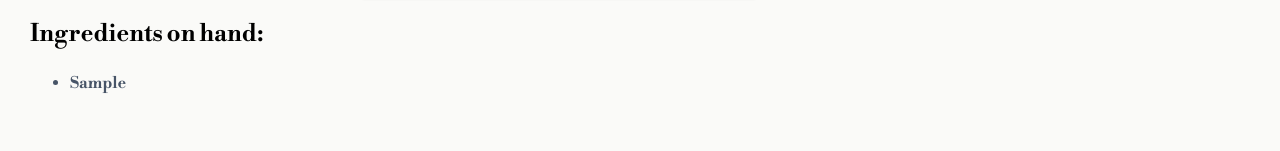
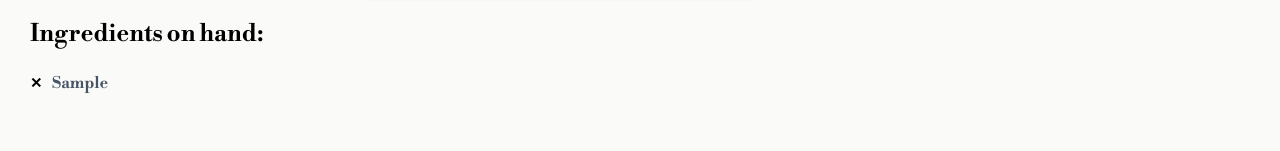
Before and after one commit to zeke2d/Chef-Claude, a React (Vite) app: page / in a window 1280 px wide. Both pictures are taken after typing "Sample" into the empty fields and a click on the button "Add ingredient". Shown: the part 149-300 px from the top of the page. Built offline with nearby package versions, Linux system fonts and the light colour scheme; no server answers; what @huggingface/inference would draw is missing.

Commit message:
Delete ingredient + change minimum ingredient
+ replaced bullet points with delete ingredient (x) button
+ change minimum required ingredient from 4 to 3

```diff
--- a/Main.jsx
+++ b/Main.jsx
@@ -17,6 +17,12 @@ export default function Main() {
         setIngredients(prevIngredients => [...prevIngredients, newIngredient])
     }
 
+    function deleteIngredient(ingredientToDelete) {
+        setIngredients(prevIngredients =>
+            prevIngredients.filter(ingredient => ingredient !== ingredientToDelete)
+        )
+    }
+
     return (
         <main>
             <form action={addIngredient} className="add-ingredient-form">
@@ -33,6 +39,7 @@ export default function Main() {
                 <IngredientsList
                     ingredients={ingredients}
                     getRecipe={getRecipe}
+                    deleteIngredient={deleteIngredient}
                 />
             }
 
--- a/components/IngredientsList.jsx
+++ b/components/IngredientsList.jsx
@@ -2,7 +2,14 @@ import ChefSanjiSticker from "../images/chef-sanji-sticker.png";
 
 export default function IngredientsList(props) {
     const ingredientsListItems = props.ingredients.map(ingredient => (
-        <li key={ingredient}>{ingredient}</li>
+        <li key={ingredient} className="ingredient-item">
+            <button
+                className="delete-ingredient-button"
+                onClick={() => props.deleteIngredient(ingredient)}
+                aria-label={`Delete ${ingredient}`}
+            >✕</button>
+            {ingredient}
+        </li>
     ))
 
     function handleBounce() {
@@ -17,7 +24,7 @@ export default function IngredientsList(props) {
         <section>
             <h2>Ingredients on hand:</h2>
             <ul className="ingredients-list" aria-live="polite">{ingredientsListItems}</ul>
-            {props.ingredients.length > 3 && <div className="get-recipe-container">
+            {props.ingredients.length >= 3 && <div className="get-recipe-container">
                 <div>
                     <h3>Ready for a recipe?</h3>
                     <p>Generate a recipe from your list of ingredients.</p>
--- a/index.css
+++ b/index.css
@@ -79,6 +79,30 @@ ul.ingredients-list {
 ul.ingredients-list > li {
     color: #475467;
     line-height: 28px;
+}
+
+.ingredients-list {
+    list-style: none; /* removes default bullet point */
+    padding: 0;
+}
+
+.ingredient-item {
+    display: flex;
+    align-items: center;
+    gap: 10px; /* gap between the "x" and the ingredient */
+}
+
+.delete-ingredient-button {
+    background: none;
+    border: none;
+    font-size: 0.9rem;
+    font-weight: bold;
+    cursor: pointer;
+    padding: 0;
+}
+
+.delete-ingredient-button:hover {
+    color: #9e1d1f;
 }
 
 .get-recipe-container {
```
